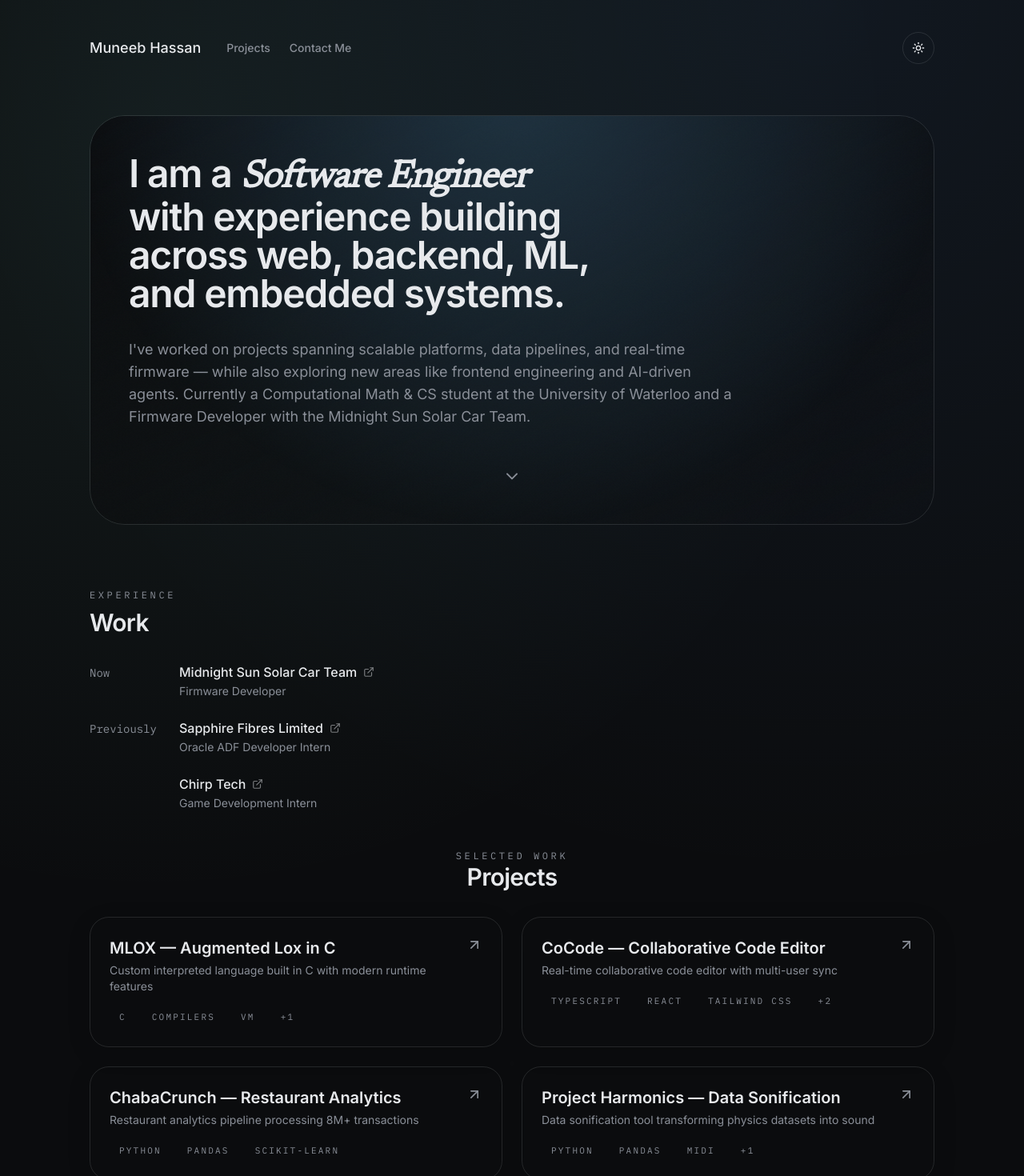
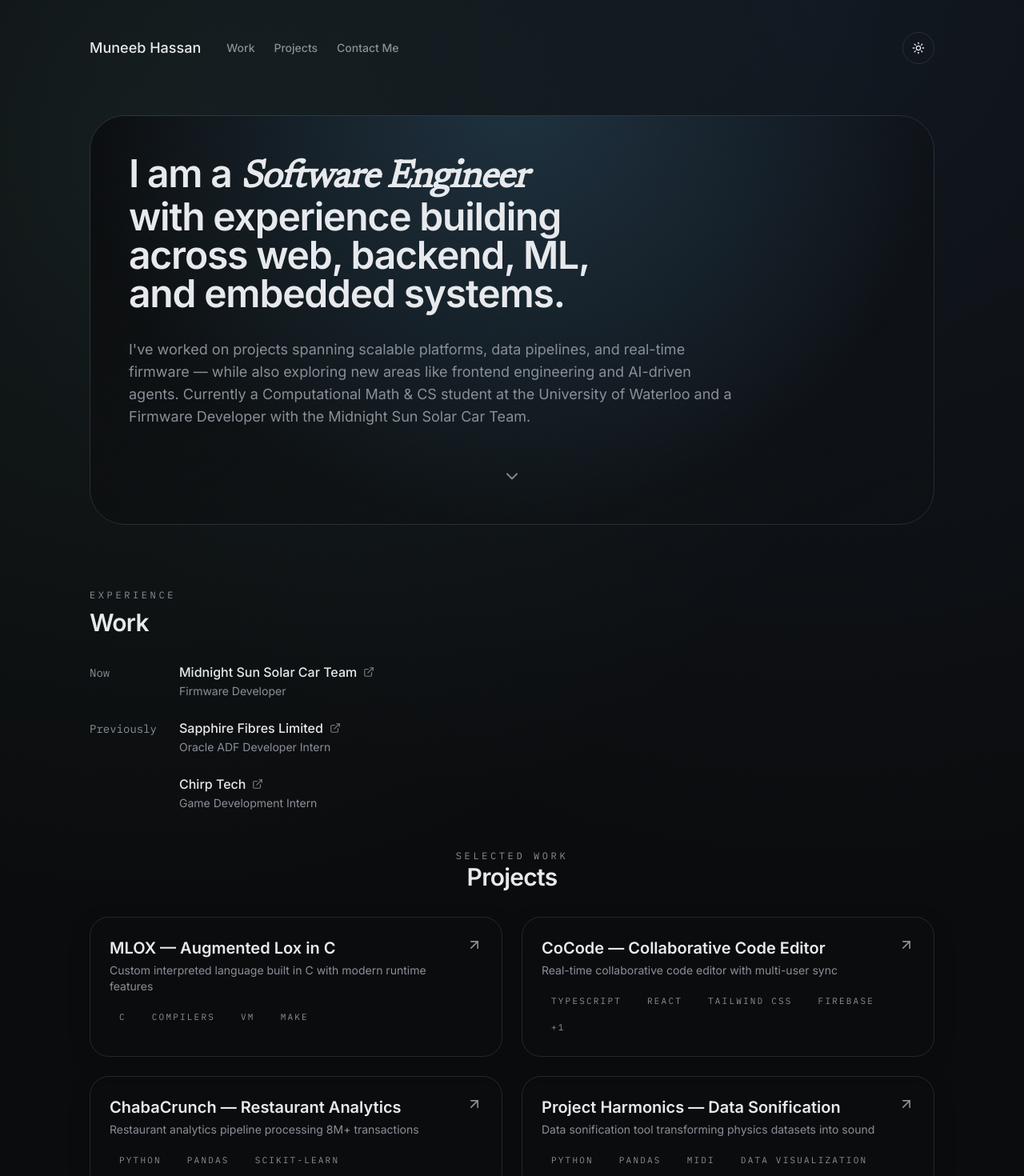
Before and after one commit to Koiiichi/mh-site, a Next.js app: page / in a window 1280 px wide. Shown: the top 1470 px of the page at 80% size. Built offline with nearby package versions, Linux system fonts and the light colour scheme.

Commit message:
-- added smooth scroll

```diff
--- a/app/(components)/cursor-halo.tsx
+++ b/app/(components)/cursor-halo.tsx
@@ -46,25 +46,23 @@ export function CursorHalo() {
 
   return (
     <>
-      {/* Halo effect on hover */}
-      {isHovering && (
+      {/* Subtle halo effect that follows cursor site-wide */}
       <div
-          className="pointer-events-none fixed z-40 transition-all duration-300 ease-out"
+        className="pointer-events-none fixed z-40 transition-all duration-200 ease-out"
         style={{
           left: mousePosition.x,
           top: mousePosition.y,
-            width: 80,
-            height: 80,
+          width: isHovering ? 60 : 40,
+          height: isHovering ? 60 : 40,
           transform: 'translate(-50%, -50%)',
           background: isDark
-              ? 'radial-gradient(circle, rgba(107, 193, 255, 0.15) 0%, rgba(107, 193, 255, 0.08) 40%, transparent 70%)'
-              : 'radial-gradient(circle, rgba(15, 18, 22, 0.1) 0%, rgba(15, 18, 22, 0.05) 40%, transparent 70%)',
+            ? `radial-gradient(circle, rgba(107, 193, 255, ${isHovering ? '0.08' : '0.04'}) 0%, rgba(107, 193, 255, ${isHovering ? '0.04' : '0.02'}) 40%, transparent 70%)`
+            : `radial-gradient(circle, rgba(15, 18, 22, ${isHovering ? '0.06' : '0.03'}) 0%, rgba(15, 18, 22, ${isHovering ? '0.03' : '0.015'}) 40%, transparent 70%)`,
           borderRadius: '50%',
-            opacity: 0.8,
+          opacity: isHovering ? 0.7 : 0.5,
           mixBlendMode: isDark ? 'screen' : 'multiply',
         }}
       />
-      )}
     </>
   );
 }
--- a/app/(components)/hero.tsx
+++ b/app/(components)/hero.tsx
@@ -19,6 +19,12 @@ export function Hero() {
         <div className="flex items-center gap-8">
           <span className="text-lg font-medium text-foreground">Muneeb Hassan</span>
           <nav className="hidden sm:flex items-center gap-6">
+            <Link
+              href="#work"
+              className="text-sm font-medium text-muted hover:text-foreground transition-colors"
+            >
+              Work
+            </Link>
             <Link
               href="#projects"
               className="text-sm font-medium text-muted hover:text-foreground transition-colors"
@@ -65,9 +71,9 @@ export function Hero() {
             className="flex justify-center pt-4"
           >
             <Link
-              href="#projects"
+              href="#work"
               className="group inline-flex flex-col items-center gap-2 text-muted hover:text-accent-1 transition-colors"
-              aria-label="Scroll to projects section"
+              aria-label="Scroll to work section"
             >
               <motion.div
                 animate={{
--- a/app/(components)/projects-carousel/simple-carousel.tsx
+++ b/app/(components)/projects-carousel/simple-carousel.tsx
@@ -51,7 +51,7 @@ export function ProjectsCarousel() {
                   </div>
 
                   <div className="flex flex-wrap gap-2">
-                    {project.tags.slice(0, 3).map((tag) => (
+                    {project.tags.slice(0, 4).map((tag) => (
                       <span
                         key={tag}
                         className="rounded-full bg-surface-muted px-3 py-1 font-mono text-[11px] uppercase tracking-[0.2em] text-muted"
@@ -59,9 +59,9 @@ export function ProjectsCarousel() {
                         {tag}
                       </span>
                     ))}
-                    {project.tags.length > 3 && (
+                    {project.tags.length > 4 && (
                       <span className="rounded-full bg-surface-muted px-3 py-1 font-mono text-[11px] uppercase tracking-[0.2em] text-muted">
-                        +{project.tags.length - 3}
+                        +{project.tags.length - 4}
                       </span>
                     )}
                   </div>
--- a/app/globals.css
+++ b/app/globals.css
@@ -27,6 +27,10 @@
   --acc2: #8affe0;
 }
 
+html {
+  scroll-behavior: smooth;
+}
+
 body {
   font-family: var(--font-sans);
   background: radial-gradient(circle at 15% 10%, rgba(121, 214, 195, 0.08), transparent 45%),
@@ -50,9 +54,14 @@ body::before {
 }
 
 @media (prefers-reduced-motion: reduce) {
-  body {
+  html, body {
     scroll-behavior: auto;
   }
+}
+
+/* Enhanced smooth scrolling */
+* {
+  scroll-behavior: smooth;
 }
 
 a {
```
Lines whose indentation alone changed are shown as unchanged.
